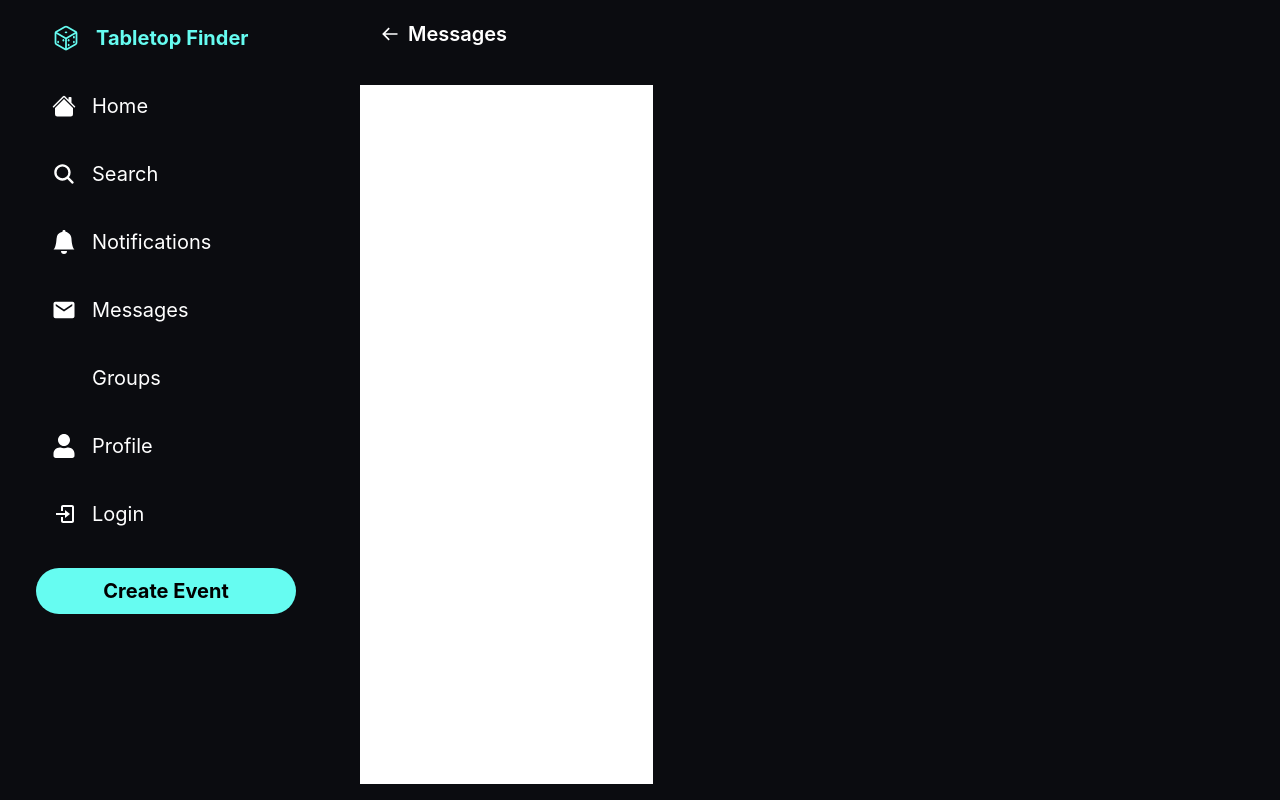
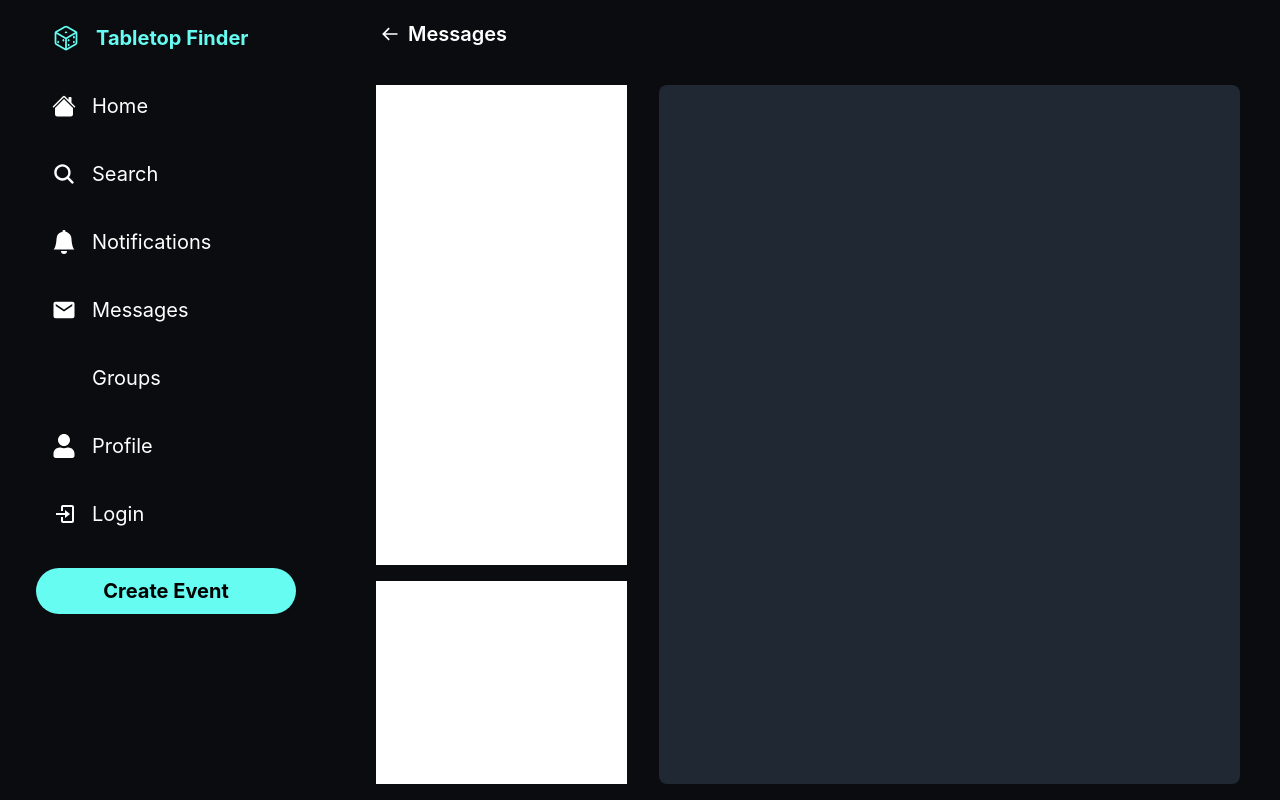
Before and after one commit to vamazzuca/Tabletop-Finder, a React (Create React App) app in the folder client/: page /messages in a window 1280 px wide. Built offline with nearby package versions, Linux system fonts and the light colour scheme; no server answers; some icons are missing.

Commit message:
Style: Messages

```diff
--- /dev/null
+++ b/client/src/components/chat/chatList.js
@@ -0,0 +1,25 @@
+
+
+
+function ChatList() {
+    return (
+        <div className=" overflow-auto col-span-3 xl:col-span-1">
+            <div className="flex px-4 flex-col gap-4">
+                <div className="h-[30rem] bg-white">
+
+                </div>
+
+                <div className="h-[30rem] bg-white">
+
+                </div>
+                <div className="h-[30rem] bg-white">
+
+                </div>
+            </div>
+
+        </div>
+    )
+}
+
+
+export default ChatList
--- /dev/null
+++ b/client/src/components/chat/chatbox.js
@@ -0,0 +1,13 @@
+
+
+
+function ChatBox() {
+    return (
+        <div className="h-full bg-[#1f2833] hidden xl:flex xl:col-span-2 rounded-lg">
+
+        </div>
+    )
+}
+
+
+export default ChatBox
--- a/client/src/pages/messages.js
+++ b/client/src/pages/messages.js
@@ -1,21 +1,24 @@
 
 import Header from "../components/header";
+import ChatBox from "../components/chat/chatbox";
+import ChatList from "../components/chat/chatList";
 
 function Messages() {
     return (
-        <div className="h-screen col-span-3 overflow-y-scroll flex grid grid-cols-3">
-            <div className="h-full xl:px-30 col-span-3 xl:col-span-3">
+        <div className="h-screen overflow-auto col-span-3 grid grid-cols-3">
+            <div className="h-full relative xl:px-30 col-span-3 xl:col-span-3">
 
-                <div className="flex h-full flex-col items-center">
-                    <div className="w-11/12 sticky z-10 top-0 bg-[#0B0C10]">
+                <div className="h-full absolute top-0 right-0 bottom-0 left-0 flex flex-col items-center">
+                    <div className="w-11/12 flex-1 sticky z-10 top-0 bg-[#0B0C10]">
                         <Header label="Messages" showBackArrow={true}/>
                         <hr className="h-px w-full border-0 dark:bg-neutral-800"></hr>
                     </div>
 
-                    <div className="flex py-4 h-full w-11/12 grid grid-cols-3">
-                        <div className="h-full bg-white overflow-scroll col-span-3 xl:col-span-1">
+                    <div className="flex py-4 gap-4 min-h-0 w-11/12 grid grid-cols-3">
 
-                        </div>
+                        <ChatList/>
+                        <ChatBox/>
+
                     </div>
 
 
```
